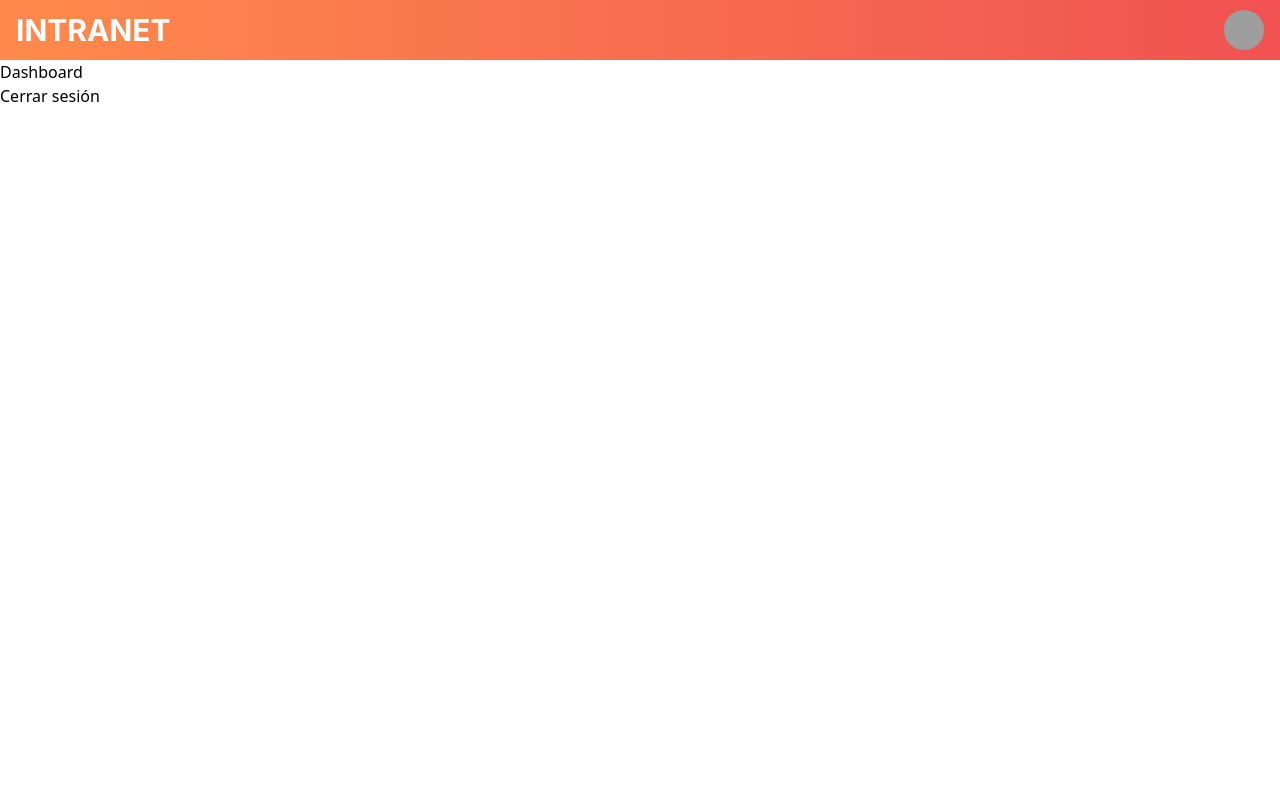
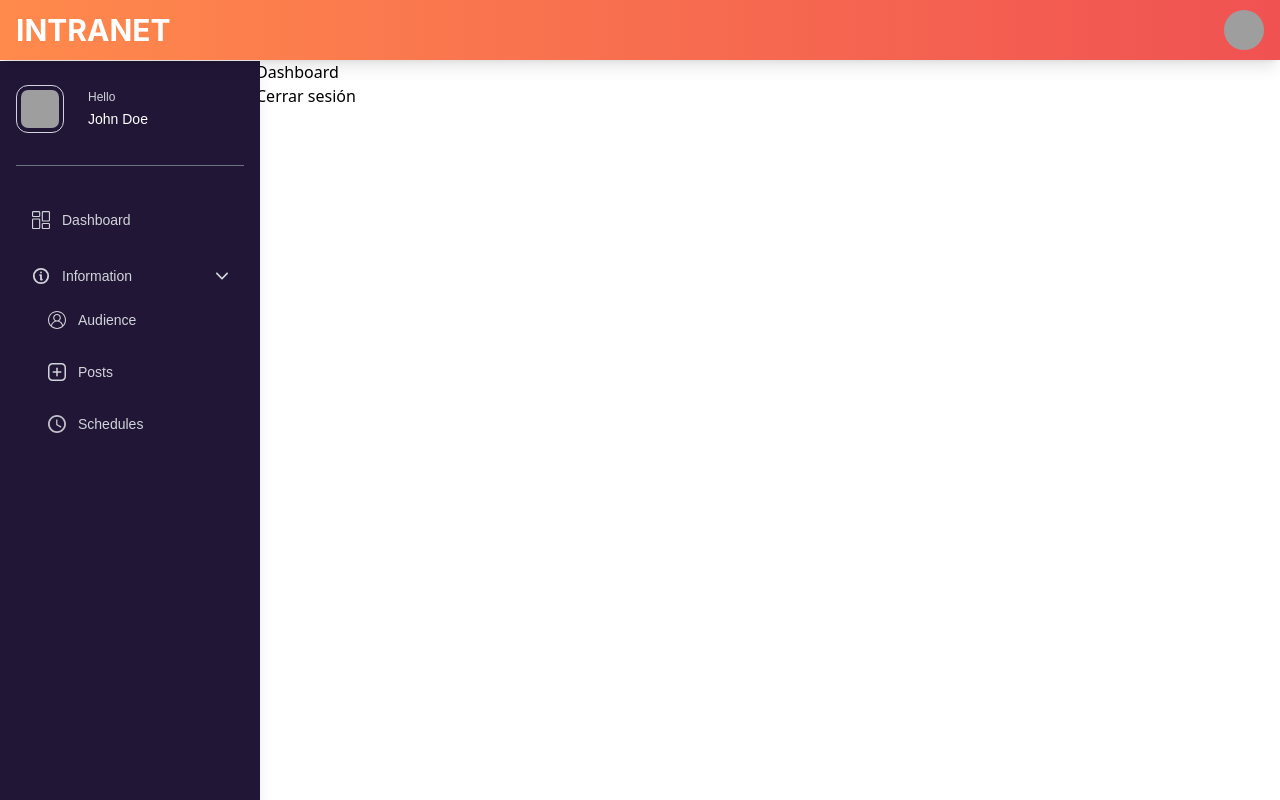
Before and after one commit to albertoG-MG/nodejs_react_mysql_template, a React (Create React App) app in the folder frontend/: page / in a window 1280 px wide. Built offline with nearby package versions, Linux system fonts and the light colour scheme; sample sign-in values are in the browser's storage; grey boxes are pictures that could not be loaded; a web font is replaced by a local one.

Commit message:
Se termina el menu de la aplicacion

```diff
--- a/frontend/src/App.js
+++ b/frontend/src/App.js
@@ -3,12 +3,14 @@ import { BrowserRouter as Router, Routes, Route, Navigate } from 'react-router-d
 import Login from './pages/Login';
 import Dashboard from './pages/Dashboard';
 import NavbarMenu from './components/NavbarMenu';
+import SidebarMenu from './components/SidebarMenu';
 
 export default function App() {
     const [estaAutenticado, setEstaAutenticado] = useState(() => {
         // Verifica si hay un token en localStorage al cargar el componente
         return localStorage.getItem('token') !== null;
     });
+    const [isSidebarOpen, setIsSidebarOpen] = useState(true);
 
     const handleLogin = (token) => {
         localStorage.setItem('token', token); // Guarda el token en localStorage
@@ -20,22 +22,49 @@ export default function App() {
         setEstaAutenticado(false);
     };
 
+    const toggleSidebar = () => {
+        setIsSidebarOpen((prev) => !prev);
+    };
+
+    const handleResize = () => {
+        // Si la ventana es más pequeña que 'md', cerrar el sidebar
+        if (window.innerWidth < 768) { // 768px es el punto de ruptura para md
+            setIsSidebarOpen(false);
+        } else {
+            setIsSidebarOpen(true); // O mantenerlo abierto
+        }
+    };
+
+    useEffect(() => {
+        window.addEventListener('resize', handleResize);
+        // Llamar a la función para establecer el estado inicial
+        handleResize();
+
+        // Limpiar el evento al desmontar el componente
+        return () => {
+            window.removeEventListener('resize', handleResize);
+        };
+    }, []);
+
     return (
         <Router>
-            {estaAutenticado && <NavbarMenu />} {/* Muestra el Navbar solo si está autenticado */}
-            <Routes>
             {estaAutenticado ? (
                 <>
+                    <NavbarMenu onToggleSidebar={toggleSidebar} />
+                    <SidebarMenu isOpen={isSidebarOpen} />
+                    <div className={`transition-all duration-300 ${isSidebarOpen ? 'ml-64' : 'ml-0'}`}>
+                        <Routes>
                             <Route path="/" element={<Dashboard onLogout={handleLogout} />} />
                             <Route path="*" element={<Navigate to="/" />} />
+                        </Routes>
+                    </div>
                 </>
             ) : (
-                    <>
+                <Routes>
                     <Route path="/login" element={<Login onLogin={handleLogin} />} />
                     <Route path="*" element={<Navigate to="/login" />} />
-                    </>
+                </Routes>
             )}
-            </Routes>
         </Router>
     );
 }
--- a/frontend/src/components/NavbarMenu.js
+++ b/frontend/src/components/NavbarMenu.js
@@ -12,12 +12,20 @@ import {
     NavbarToggle,
 } from "flowbite-react";
 
-export default function NavbarMenu() {
+export default function NavbarMenu({ onToggleSidebar }) {
     return (
-      <Navbar fluid className="bg-gradient-to-r from-orange-400 to-red-500 px-6">
-        <span className="self-center text-3xl font-bold text-white font-inter">
-          INTRANET
-        </span>
+      <>
+      <Navbar fluid className="relative z-10 bg-gradient-to-r from-orange-400 to-red-500 px-6 shadow-lg z-50">
+        <div className="flex items-center gap-3">
+          <button onClick={onToggleSidebar}  name="hamburger" className="px-4 md:hidden">
+              <svg className="w-6 h-6 text-white" fill="none" stroke="currentColor" viewBox="0 0 24 24" xmlns="http://www.w3.org/2000/svg">
+                  <path strokeLinecap="round" strokeLinejoin="round" strokeWidth="2" d="M4 6h16M4 12h16m-7 6h7" />
+              </svg>
+          </button>
+          <span className="self-center text-3xl font-bold text-white font-inter">
+            INTRANET
+          </span>
+        </div>
         <div className="flex items-center md:order-2">
           <Dropdown
             arrowIcon={false}
@@ -42,5 +50,6 @@ export default function NavbarMenu() {
           </Dropdown>
         </div>
       </Navbar>
+      </>
     );
 }
--- /dev/null
+++ b/frontend/src/components/SidebarMenu.js
@@ -0,0 +1,76 @@
+import React, {useState} from 'react';
+
+export default function SidebarMenu({ isOpen }) {
+  return (
+    <>
+    <nav className={`bg-[#211636] shadow-lg h-screen fixed top-[3.8rem] left-0 min-w-[260px] py-6 px-4 font-[sans-serif] flex flex-col overflow-auto transition-all duration-300 ${isOpen ? 'opacity-100 translate-x-0' : 'opacity-0 -translate-x-full'} md:block`}>
+        <div className="flex flex-wrap items-center cursor-pointer">
+            <div className="relative">
+                <img src="https://readymadeui.com/profile_2.webp" className="w-12 h-12 p-1 rounded-xl border border-gray-300" alt="Profile" />
+            </div>
+            <div className="ml-6">
+                <p className="text-xs text-gray-300">Hello</p>
+                <h6 className="text-sm text-white mt-1">John Doe</h6>
+            </div>
+        </div>
+        <hr className="border-gray-500 my-8" />
+        <ul className="mb-6 space-y-3 flex-1">
+            <li>
+                <a href="#" className="text-gray-300 hover:text-white text-sm flex items-center hover:bg-gray-500 rounded-md px-4 py-3 transition-all">
+                    <svg xmlns="http://www.w3.org/2000/svg" fill="currentColor" className="w-[18px] h-[18px] mr-3" viewBox="0 0 512 512">
+                        <path d="M197.332 170.668h-160C16.746 170.668 0 153.922 0 133.332v-96C0 16.746 16.746 0 37.332 0h160c20.59 0 37.336 16.746 37.336 37.332v96c0 20.59-16.746 37.336-37.336 37.336zM37.332 32A5.336 5.336 0 0 0 32 37.332v96a5.337 5.337 0 0 0 5.332 5.336h160a5.338 5.338 0 0 0 5.336-5.336v-96A5.337 5.337 0 0 0 197.332 32zm160 480h-160C16.746 512 0 495.254 0 474.668v-224c0-20.59 16.746-37.336 37.332-37.336h160c20.59 0 37.336 16.746 37.336 37.336v224c0 20.586-16.746 37.332-37.336 37.332zm-160-266.668A5.337 5.337 0 0 0 32 250.668v224A5.336 5.336 0 0 0 37.332 480h160a5.337 5.337 0 0 0 5.336-5.332v-224a5.338 5.338 0 0 0-5.336-5.336zM474.668 512h-160c-20.59 0-37.336-16.746-37.336-37.332v-96c0-20.59 16.746-37.336 37.336-37.336h160c20.586 0 37.332 16.746 37.332 37.336v96C512 495.254 495.254 512 474.668 512zm-160-138.668a5.338 5.338 0 0 0-5.336 5.336v96a5.337 5.337 0 0 0 5.336 5.332h160a5.336 5.336 0 0 0 5.332-5.332v-96a5.337 5.337 0 0 0-5.332-5.336zm160-74.664h-160c-20.59 0-37.336-16.746-37.336-37.336v-224C277.332 16.746 294.078 0 314.668 0h160C495.254 0 512 16.746 512 37.332v224c0 20.59-16.746 37.336-37.332 37.336zM314.668 32a5.337 5.337 0 0 0-5.336 5.332v224a5.338 5.338 0 0 0 5.336 5.336h160a5.337 5.337 0 0 0 5.332-5.336v-224A5.336 5.336 0 0 0 474.668 32zm0 0" />
+                    </svg>
+                    <span>Dashboard</span>
+                </a>
+            </li>
+            <li className="group">
+                <a href="#" className="text-gray-300 hover:text-white text-sm flex items-center hover:bg-gray-500 rounded-md px-4 py-3 transition-all">
+                    <svg xmlns="http://www.w3.org/2000/svg" fill="currentColor" className="w-[18px] h-[18px]" viewBox="0 0 20 20">
+                        <g data-name="Layer 2">
+                            <path d="M11 13V9a1 1 0 0 0-1-1H9a1 1 0 0 0 0 2v4a1 1 0 0 0 1 1h1a1 1 0 0 0 0-2z" />
+                            <circle cx="10" cy="6" r="1" />
+                            <path d="M10 1a9 9 0 1 0 9 9 9.01 9.01 0 0 0-9-9zm0 16a7 7 0 1 1 7-7 7.008 7.008 0 0 1-7 7z" />
+                        </g>
+                    </svg>
+                    <span className="mx-3">Information</span>
+                    <svg xmlns="http://www.w3.org/2000/svg" fill="currentColor" className="w-3 ml-auto" viewBox="0 0 451.847 451.847">
+                        <path d="M225.923 354.706c-8.098 0-16.195-3.092-22.369-9.263L9.27 151.157c-12.359-12.359-12.359-32.397 0-44.751 12.354-12.354 32.388-12.354 44.748 0l171.905 171.915 171.906-171.909c12.359-12.354 32.391-12.354 44.744 0 12.365 12.354 12.365 32.392 0 44.751L248.292 345.449c-6.177 6.172-14.274 9.257-22.369 9.257z" />
+                    </svg>
+                </a>
+                <ul className="space-y-2 pl-4">
+                    <li>
+                        <a href="#" className="text-gray-300 hover:text-white text-sm flex items-center hover:bg-gray-500 rounded-md px-4 py-3 transition-all">
+                            <svg xmlns="http://www.w3.org/2000/svg" fill="currentColor" className="w-[18px] h-[18px] mr-3" viewBox="0 0 512 512">
+                                <path d="M437.02 74.98C388.668 26.63 324.379 0 256 0S123.332 26.629 74.98 74.98C26.63 123.332 0 187.621 0 256s26.629 132.668 74.98 181.02C123.332 485.37 187.621 512 256 512s132.668-26.629 181.02-74.98C485.37 388.668 512 324.379 512 256s-26.629-132.668-74.98-181.02zM111.105 429.297c8.454-72.735 70.989-128.89 144.895-128.89 38.96 0 75.598 15.179 103.156 42.734 23.281 23.285 37.965 53.687 41.742 86.152C361.641 462.172 311.094 482 256 482s-105.637-19.824-144.895-52.703zM256 269.507c-42.871 0-77.754-34.882-77.754-77.753C178.246 148.879 213.13 114 256 114s77.754 34.879 77.754 77.754c0 42.871-34.883 77.754-77.754 77.754zm170.719 134.427a175.9 175.9 0 0 0-46.352-82.004c-18.437-18.438-40.25-32.27-64.039-40.938 28.598-19.394 47.426-52.16 47.426-89.238C363.754 132.34 315.414 84 256 84s-107.754 48.34-107.754 107.754c0 37.098 18.844 69.875 47.465 89.266-21.887 7.976-42.14 20.308-59.566 36.542-25.235 23.5-42.758 53.465-50.883 86.348C50.852 364.242 30 312.512 30 256 30 131.383 131.383 30 256 30s226 101.383 226 226c0 56.523-20.86 108.266-55.281 147.934zm0 0" />
+                            </svg>
+                            <span>Audience</span>
+                        </a>
+                    </li>
+                    <li>
+                        <a href="#" className="text-gray-300 hover:text-white text-sm flex items-center hover:bg-gray-500 rounded-md px-4 py-3 transition-all">
+                            <svg xmlns="http://www.w3.org/2000/svg" fill="currentColor" className="w-[18px] h-[18px] mr-3" viewBox="0 0 24 24">
+                                <path d="M18 2c2.206 0 4 1.794 4 4v12c0 2.206-1.794 4-4 4H6c-2.206 0-4-1.794-4-4V6c0-2.206 1.794-4 4-4zm0-2H6a6 6 0 0 0-6 6v12a6 6 0 0 0 6 6h12a6 6 0 0 0 6-6V6a6 6 0 0 0-6-6z" />
+                                <path d="M12 18a1 1 0 0 1-1-1V7a1 1 0 0 1 2 0v10a1 1 0 0 1-1 1z" />
+                                <path d="M6 12a1 1 0 0 1 1-1h10a1 1 0 0 1 0 2H7a1 1 0 0 1-1-1z" />
+                            </svg>
+                            <span>Posts</span>
+                        </a>
+                    </li>
+                    <li>
+                        <a href="#" className="text-gray-300 hover:text-white text-sm flex items-center hover:bg-gray-500 rounded-md px-4 py-3 transition-all">
+                            <svg xmlns="http://www.w3.org/2000/svg" fill="currentColor" className="w-[18px] h-[18px] mr-3" viewBox="0 0 510 510">
+                                <g fillOpacity=".9">
+                                    <path d="M255 0C114.75 0 0 114.75 0 255s114.75 255 255 255 255-114.75 255-255S395.25 0 255 0zm0 459c-112.2 0-204-91.8-204-204S142.8 51 255 51s204 91.8 204 204-91.8 204-204 204z" />
+                                    <path d="M267.75 127.5H229.5v153l132.6 81.6 20.4-33.15-114.75-68.85z" />
+                                </g>
+                            </svg>
+                            <span>Schedules</span>
+                        </a>
+                    </li>
+                </ul>
+            </li>
+        </ul>
+    </nav>
+    </>
+  );
+}
```
Also changed, not shown: 1 other file (tests, documents, lock files or other folders). Lines whose indentation alone changed are shown as unchanged.
